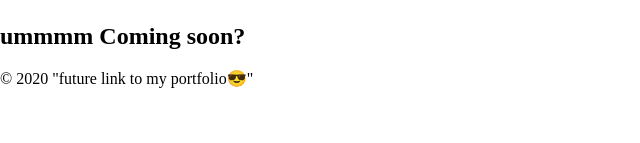
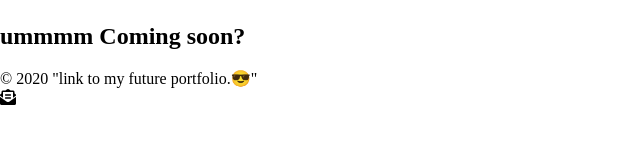
Before and after one commit to DyeshiaSmith/rateDoc, a website built with Parcel: page index.html in a window 1280 px wide. Shown: the part 149-292 px from the top of the page, 0-640 px from the left. Built offline with nearby package versions, Linux system fonts and the light colour scheme.

Commit message:
add logo in docs and email to footer

```diff
--- a/index.html
+++ b/index.html
@@ -27,7 +27,11 @@
       <h2>ummmm Coming soon?</h2>
     </section>
   <footer>
-    &copy; 2020 "future link to my portfolio😎"
+    &copy; 2020 "link to my future portfolio.😎"
+    <div>
+      <i class="fas fa-envelope-open-text"></i>
+    </div>
+
   </footer>
   <script src=index.js></script>
 </body>
```
Also changed, not shown: rateADoc.html (+13 -0 lines), DOCS/0b81c0ac-3bd1-4d9e-8b20-bd2e4ce1f79c_200x200.png (added).
